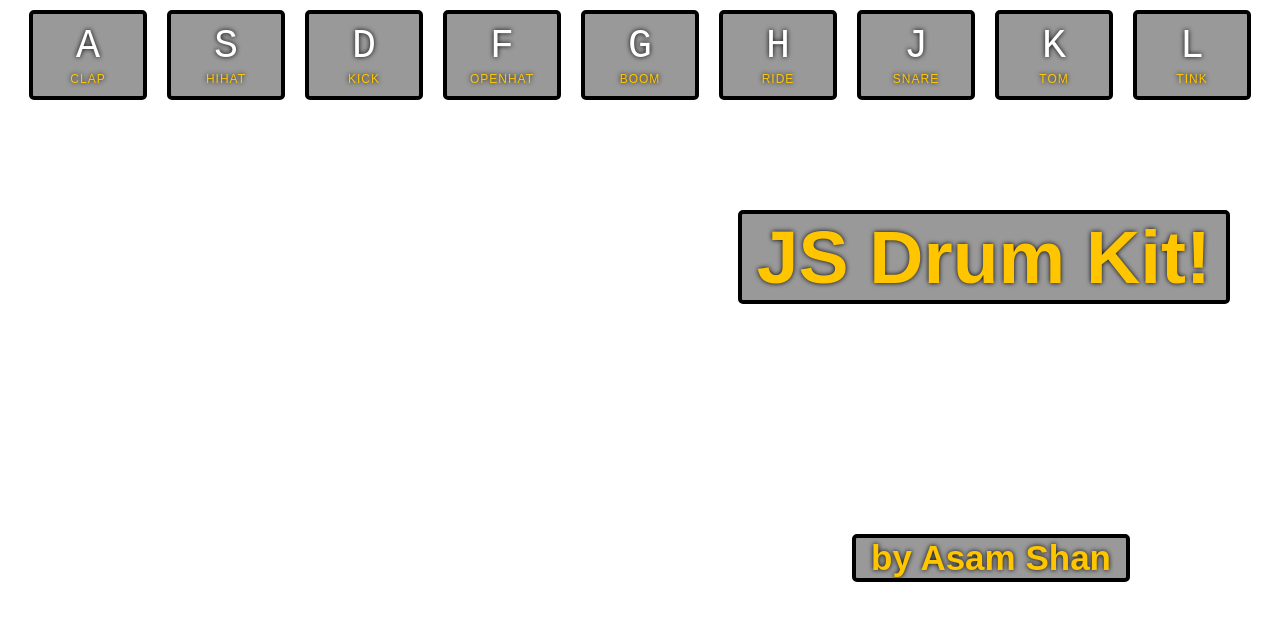
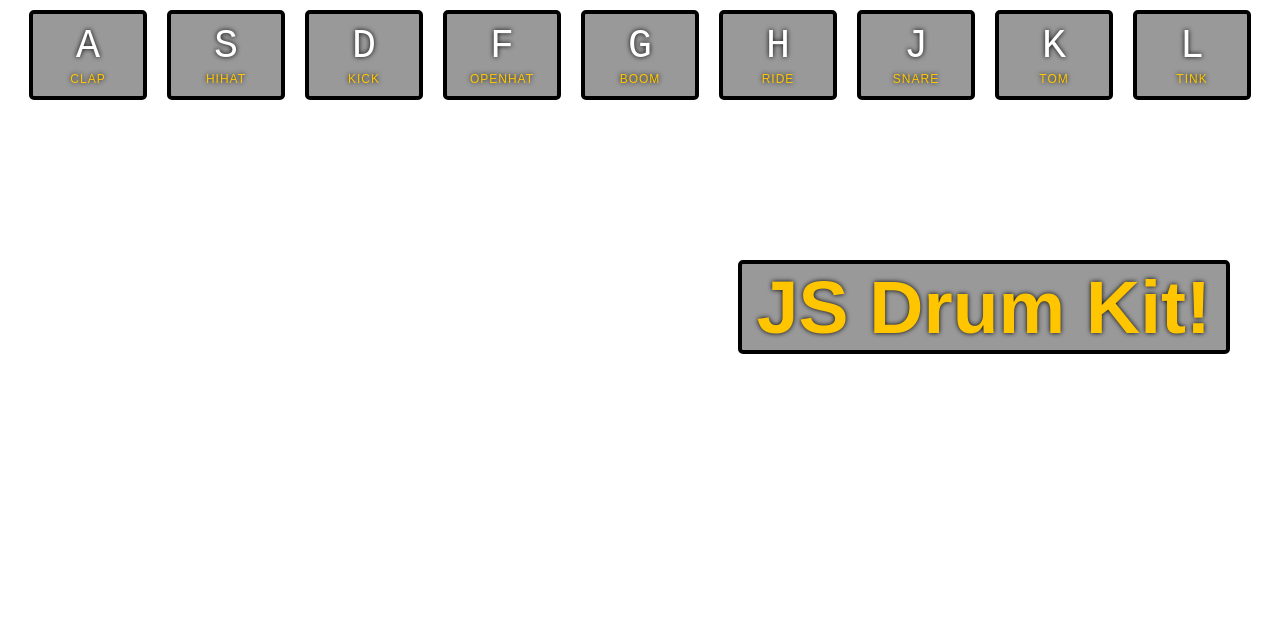
Before and after one commit to shan5742/JSDrumKit, a plain HTML site: page index.html in a window 1280 px wide. Drawn offline with Linux system fonts and the light colour scheme.

Commit message:
JS Drumkit

```diff
--- a/index.html
+++ b/index.html
@@ -51,9 +51,6 @@
     <h1>JS Drum Kit!</h1>
   </div>
 
-  <div class="name">
-    <h4>by Asam Shan</h4>
-  </div>
 
   <audio data-key="65" src="sounds/clap.wav"></audio>
   <audio data-key="83" src="sounds/hihat.wav"></audio>
--- a/style.css
+++ b/style.css
@@ -44,24 +44,7 @@ body,html {
   font-size: 75px;
   color: #ffc600;
   margin-right: 50px;
-  margin-top: 100px;
-  border: .4rem solid black;
-  border-radius: .5rem;
-  background: rgba(0,0,0,0.4);
-  text-shadow: 0 0 .5rem black;
-  padding-left: 15px;
-  padding-right: 15px;
-}
-
-.name h4 {
-  display: flex;
-  justify-content: flex-end;
-  float: right;
-  font-size: 35px;
-  color: #ffc600;
-  margin-right: 150px;
-  margin-top: 180px;
-  margin-left: 400px;
+  margin-top: 150px;
   border: .4rem solid black;
   border-radius: .5rem;
   background: rgba(0,0,0,0.4);
```
